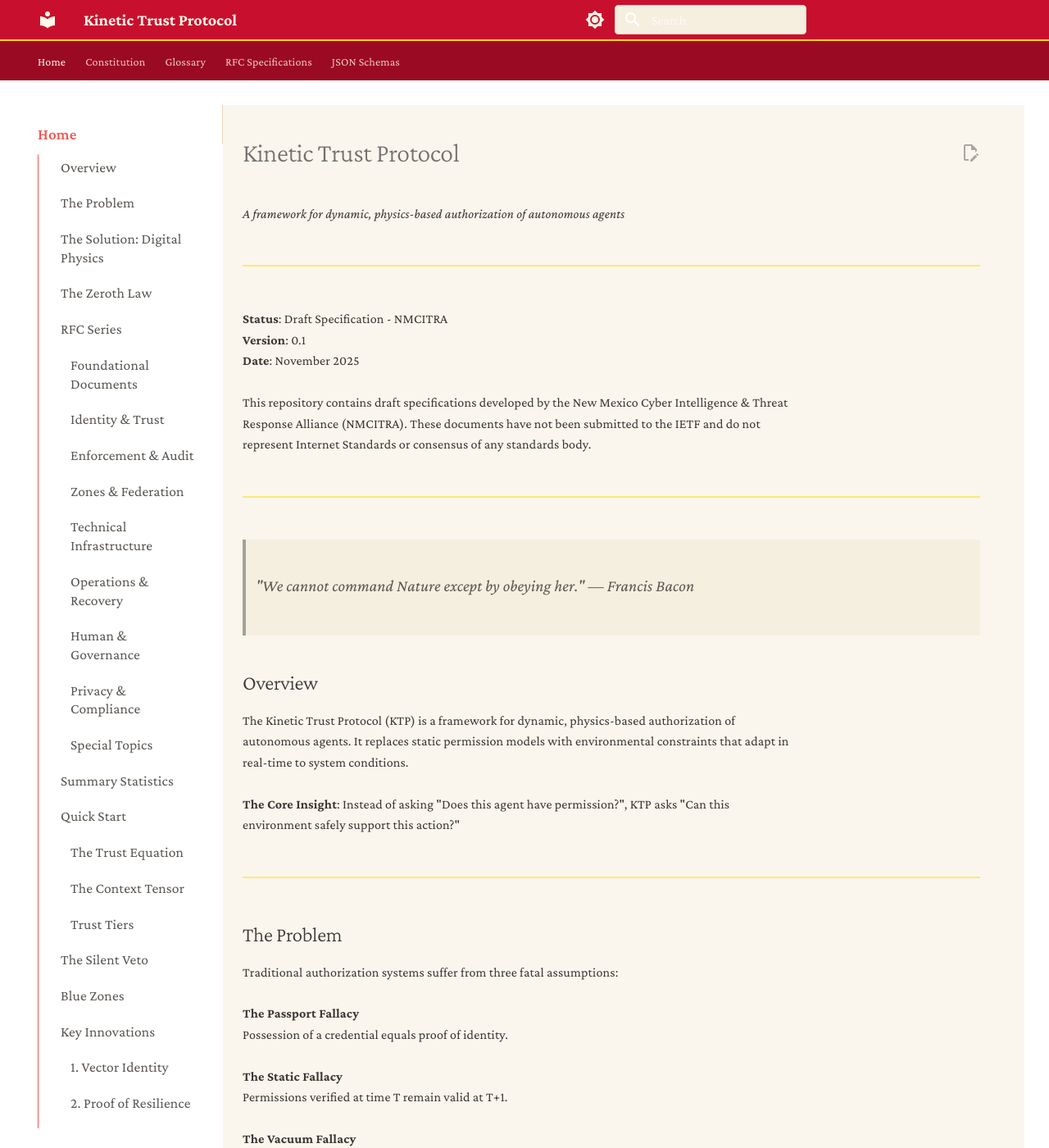
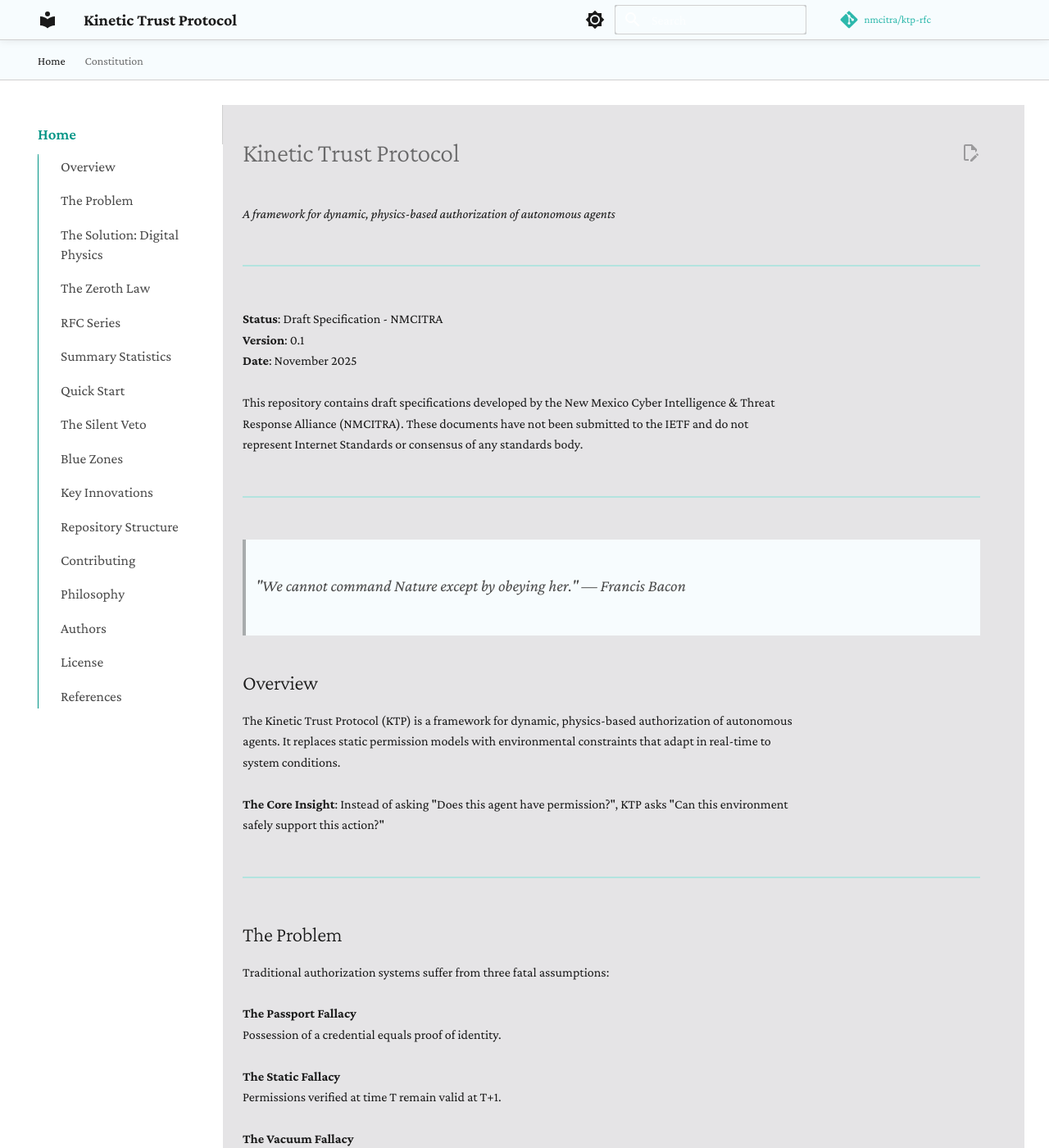
Before and after one commit to nmcitra/ktp-rfc, an MkDocs documentation site: the page built from docs/index.md, in a window 1280 px wide and 1400 px high. Shown: the whole window at 82% size. Built offline with MkDocs 1.6.1 and Material for MkDocs 9.7.7, drawn with Linux system fonts in a browser that asks for light colours; some web fonts are replaced; comment, search, counter and statistics services are not loaded.

Commit message:
Update to modern color palette and simplify navigation
- Modern colors: turquoise accent, light backgrounds
- Simplified nav: Home and Constitution only
- TOC shows H1 only with tighter spacing

```diff
--- a/docs/stylesheets/custom.css
+++ b/docs/stylesheets/custom.css
@@ -1,65 +1,31 @@
-/* ============================================
-   KTP Custom Theme: New Mexico Colors & Serif
-   Modern, minimalistic, clean design
-   ============================================ */
+/* KTP Custom Theme: Modern & Clean */
 
-/* Import Google Fonts - Crimson Pro for everything */
 @import url('https://fonts.googleapis.com/css2?family=Crimson+Pro:ital,wght@0,300;0,400;0,500;0,600;0,700;1,400;1,600&display=swap');
 
-/* ============================================
-   Color Palette: New Mexico (Zia Sun)
-   ============================================ */
 :root {
-  /* New Mexico state colors - Red and Gold */
-  --nm-red: #C8102E;
-  --nm-red-dark: #9B0A23;
-  --nm-red-light: #E63946;
-  --nm-gold: #FFD700;
-  --nm-gold-dark: #DAA520;
-  --nm-gold-light: #FFED4E;
+  /* Modern color palette */
+  --turquoise: #40E0D0;
+  --turquoise-dark: #2DB8AC;
+  --turquoise-light: #7FFFD4;
 
-  /* Complementary warm neutrals */
-  --nm-sand: #E8D5B7;
-  --nm-adobe: #D4A373;
-  --nm-terracotta: #C97A4F;
-  --nm-sage: #9CAF88;
-
-  /* Neutral earth tones */
-  --nm-cream: #FFF8E7;
-  --nm-linen: #FAF6ED;
-  --nm-parchment: #F5EFE0;
-  --nm-charcoal: #3A3633;
-  --nm-slate: #5A5550;
-
-  /* Functional colors */
-  --text-primary: #3A3633;
-  --text-secondary: #5A5550;
-  --text-muted: #8A8580;
-  --bg-primary: #FAF6ED;
-  --bg-secondary: #F5EFE0;
-  --border-color: #E8D5B7;
-  --accent-primary: #C8102E;
-  --accent-secondary: #DAA520;
+  --bg-primary: #E5E4E6;
+  --bg-secondary: #F7FCFE;
+  --text-primary: #1a1a1a;
+  --text-secondary: #4a4a4a;
+  --text-muted: #7a7a7a;
+  --border-color: #d0d0d0;
 }
 
-/* Dark mode New Mexico palette */
 [data-md-color-scheme="slate"] {
-  --nm-red: #E63946;
-  --nm-gold: #FFD700;
-
-  --text-primary: #F5EFE0;
-  --text-secondary: #E8D5B7;
-  --text-muted: #A89F9A;
-  --bg-primary: #2A2725;
-  --bg-secondary: #3A3633;
-  --border-color: #5A5550;
-  --accent-primary: #E63946;
-  --accent-secondary: #FFD700;
+  --turquoise: #7FFFD4;
+  --bg-primary: #1a1a1a;
+  --bg-secondary: #2a2a2a;
+  --text-primary: #E5E4E6;
+  --text-secondary: #c0c0c0;
+  --border-color: #4a4a4a;
 }
 
-/* ============================================
-   Typography: All Serif (Crimson Pro)
-   ============================================ */
+/* Typography */
 body,
 h1, h2, h3, h4, h5, h6,
 .md-header__title,
@@ -74,15 +40,6 @@
   line-height: 1.7;
   color: var(--text-primary);
   font-weight: 400;
-  letter-spacing: 0.01em;
-}
-
-/* Refined heading sizes - smaller and serif */
-h1, h2, h3, h4, h5, h6 {
-  font-family: 'Crimson Pro', Georgia, serif;
-  font-weight: 600;
-  letter-spacing: -0.01em;
-  color: var(--text-primary);
 }
 
 h1 {
@@ -90,6 +47,7 @@
   line-height: 1.2;
   margin-bottom: 1.25rem;
   font-weight: 700;
+  color: var(--text-primary);
 }
 
 h2 {
@@ -108,48 +66,34 @@
   font-weight: 600;
 }
 
-h4 {
-  font-size: 1.15rem;
-  line-height: 1.4;
-  margin-top: 1.5rem;
-  margin-bottom: 0.75rem;
-  font-weight: 600;
-}
-
-/* Paragraph spacing */
 p {
   margin-bottom: 1.25rem;
   max-width: 75ch;
 }
 
-/* ============================================
-   Header Customization - New Mexico Colors
-   ============================================ */
+/* Header */
 .md-header {
-  background-color: var(--nm-red);
-  color: var(--nm-cream);
-  box-shadow: 0 0 0.5rem rgba(200, 16, 46, 0.3);
-  border-bottom: 2px solid var(--nm-gold);
+  background-color: var(--bg-secondary);
+  color: var(--text-primary);
+  box-shadow: 0 0 0.5rem rgba(26, 26, 26, 0.1);
+  border-bottom: 1px solid var(--border-color);
 }
 
 .md-header__title {
   font-size: 1rem;
   font-weight: 600;
-  letter-spacing: 0;
-  color: var(--nm-cream);
+  color: var(--text-primary);
 }
 
 .md-header__button {
-  color: var(--nm-cream);
+  color: var(--text-primary);
 }
 
 .md-header__button:hover {
-  color: var(--nm-gold);
+  color: var(--turquoise);
 }
 
-/* ============================================
-   Navigation Refinement - Serif
-   ============================================ */
+/* Navigation */
 .md-nav {
   font-family: 'Crimson Pro', serif;
   font-size: 0.95rem;
@@ -158,8 +102,6 @@
 .md-nav__title {
   font-weight: 600;
   font-size: 0.85rem;
-  text-transform: uppercase;
-  letter-spacing: 0.05em;
 }
 
 .md-nav__link {
@@ -169,27 +111,15 @@
 }
 
 .md-nav__link:hover {
-  color: var(--nm-red);
+  color: var(--turquoise);
 }
 
 .md-nav__link--active {
-  color: var(--nm-red);
+  color: var(--turquoise);
   font-weight: 600;
 }
 
-/* ============================================
-   Table of Contents (TOC) Styling
-   ============================================ */
-.md-sidebar--secondary {
-  order: -1; /* Move to left side */
-}
-
-.md-sidebar--secondary .md-sidebar__scrollwrap {
-  border-right: 1px solid var(--border-color);
-  border-left: none;
-}
-
-/* TOC styling */
+/* Table of Contents - H1 only, tight spacing */
 .md-nav--secondary {
   font-size: 0.875rem;
 }
@@ -198,16 +128,25 @@
   font-size: 0.8rem;
   font-weight: 600;
   color: var(--text-primary);
+  margin-bottom: 0.5rem;
 }
 
 .md-nav--secondary .md-nav__link {
   font-size: 0.875rem;
-  padding: 0.25rem 0.75rem;
+  padding: 0.15rem 0.75rem;
+  line-height: 1.4;
 }
 
-/* ============================================
-   Content Area Styling
-   ============================================ */
+.md-nav--secondary .md-nav__item {
+  margin: 0;
+}
+
+/* Hide H2+ in TOC, show only H1 */
+.md-nav--secondary .md-nav__item .md-nav {
+  display: none;
+}
+
+/* Content */
 .md-content {
   background-color: var(--bg-primary);
 }
@@ -215,86 +154,35 @@
 .md-content__inner {
   padding-top: 1.5rem;
   padding-bottom: 3rem;
+  max-width: 900px;
+  margin: 0 auto;
 }
 
-/* Main content container */
 .md-typeset {
   color: var(--text-primary);
   font-size: 16px;
 }
 
-/* ============================================
-   Landing Page Hero Section
-   ============================================ */
-.md-typeset h1:first-child {
-  font-size: 2.75rem;
-  font-weight: 700;
-  line-height: 1.15;
-  margin-bottom: 0.75rem;
-  color: var(--nm-red-dark);
-  letter-spacing: -0.02em;
-}
-
-/* Subtitle/lead paragraph */
-.md-typeset h1:first-child + p em,
-.md-typeset h1:first-child + p i {
-  font-size: 1.25rem;
-  font-weight: 400;
-  line-height: 1.6;
-  color: var(--text-secondary);
-  display: block;
-  margin-bottom: 2rem;
-}
-
-/* ============================================
-   Dual Layout System
-   ============================================ */
-
-/* Default: Centered narrative layout (for landing page, constitution, etc.) */
-.md-content__inner {
-  max-width: 900px;
-  margin: 0 auto;
-}
-
-/* RFC Layout: Left-aligned, wider */
-[data-md-component="content"] article[data-layout="rfc"],
-.rfc-layout .md-content__inner {
-  max-width: 100%;
-  margin: 0;
-  padding-left: 2rem;
-  padding-right: 2rem;
-}
-
-/* Apply RFC layout to RFC pages automatically */
-article:has(h1:contains("RFC")),
-article:has(h1:contains("KTP-")) {
-  max-width: 100%;
-}
-
-/* ============================================
-   Links & Accents - New Mexico Colors
-   ============================================ */
+/* Links */
 a {
-  color: var(--nm-red);
+  color: var(--turquoise-dark);
   text-decoration: none;
   transition: color 0.2s ease;
 }
 
 a:hover {
-  color: var(--nm-red-light);
+  color: var(--turquoise);
   text-decoration: underline;
 }
 
-/* ============================================
-   Code Blocks
-   ============================================ */
+/* Code */
 code {
   font-family: 'SF Mono', 'Monaco', 'Consolas', monospace;
   font-size: 0.875em;
   background-color: var(--bg-secondary);
   padding: 0.2em 0.4em;
   border-radius: 3px;
-  color: var(--nm-red-dark);
+  color: var(--turquoise-dark);
 }
 
 pre code {
@@ -306,14 +194,12 @@
 .md-typeset pre {
   background-color: var(--bg-secondary);
   border: 1px solid var(--border-color);
-  border-left: 3px solid var(--nm-gold);
+  border-left: 3px solid var(--turquoise);
   border-radius: 4px;
   font-size: 0.875rem;
 }
 
-/* ============================================
-   Tables
-   ============================================ */
+/* Tables */
 .md-typeset table {
   border: 1px solid var(--border-color);
   border-radius: 4px;
@@ -322,13 +208,11 @@
 }
 
 .md-typeset table th {
-  background-color: var(--nm-red);
-  color: var(--nm-cream);
+  background-color: var(--turquoise-dark);
+  color: white;
   font-family: 'Crimson Pro', serif;
   font-weight: 600;
   font-size: 0.875rem;
-  text-transform: uppercase;
-  letter-spacing: 0.05em;
 }
 
 .md-typeset table td {
@@ -336,14 +220,12 @@
 }
 
 .md-typeset table tr:hover {
-  background-color: var(--nm-parchment);
+  background-color: var(--bg-secondary);
 }
 
-/* ============================================
-   Blockquotes
-   ============================================ */
+/* Blockquotes */
 .md-typeset blockquote {
-  border-left: 4px solid var(--nm-gold);
+  border-left: 4px solid var(--turquoise);
   background-color: var(--bg-secondary);
   padding: 1rem 1.5rem;
   margin: 1.5rem 0;
@@ -352,12 +234,10 @@
   font-size: 1rem;
 }
 
-/* ============================================
-   Buttons & Call-to-Actions
-   ============================================ */
+/* Buttons */
 .md-button {
-  background-color: var(--nm-red);
-  color: var(--nm-cream);
+  background-color: var(--turquoise-dark);
+  color: white;
   border: none;
   padding: 0.625rem 1.25rem;
   font-family: 'Crimson Pro', serif;
@@ -368,57 +248,42 @@
 }
 
 .md-button:hover {
-  background-color: var(--nm-red-dark);
-  color: var(--nm-gold-light);
+  background-color: var(--turquoise);
+  color: white;
 }
 
-.md-button--primary {
-  background-color: var(--nm-gold-dark);
-  color: var(--nm-charcoal);
-}
-
-.md-button--primary:hover {
-  background-color: var(--nm-gold);
-}
-
-/* ============================================
-   Footer - New Mexico Colors
-   ============================================ */
+/* Footer */
 .md-footer {
-  background-color: var(--nm-red-dark);
-  color: var(--nm-cream);
+  background-color: var(--text-primary);
+  color: var(--bg-primary);
 }
 
 .md-footer-meta {
-  background-color: var(--nm-charcoal);
+  background-color: #0a0a0a;
 }
 
 .md-footer__link {
-  color: var(--nm-gold-light);
+  color: var(--turquoise-light);
 }
 
 .md-footer__link:hover {
-  color: var(--nm-gold);
+  color: var(--turquoise);
 }
 
-/* ============================================
-   Admonitions (Info boxes)
-   ============================================ */
+/* Admonitions */
 .md-typeset .admonition {
-  border-left: 4px solid var(--nm-red);
+  border-left: 4px solid var(--turquoise);
   background-color: var(--bg-secondary);
   border-radius: 4px;
   font-size: 0.95rem;
 }
 
 .md-typeset .admonition-title {
-  background-color: rgba(200, 16, 46, 0.1);
+  background-color: rgba(64, 224, 208, 0.1);
   font-weight: 600;
 }
 
-/* ============================================
-   Search - New Mexico Accent
-   ============================================ */
+/* Search */
 .md-search__input {
   background-color: var(--bg-secondary);
   border: 1px solid var(--border-color);
@@ -426,70 +291,36 @@
 }
 
 .md-search__input:focus {
-  border-color: var(--nm-gold);
+  border-color: var(--turquoise);
 }
 
-/* ============================================
-   Tabs - New Mexico Colors
-   ============================================ */
+/* Tabs */
 .md-tabs {
-  background-color: var(--nm-red-dark);
-  color: var(--nm-cream);
+  background-color: var(--bg-secondary);
+  color: var(--text-primary);
+  border-bottom: 1px solid var(--border-color);
 }
 
 .md-tabs__link {
-  color: var(--nm-cream);
+  color: var(--text-secondary);
   opacity: 0.8;
 }
 
 .md-tabs__link:hover,
 .md-tabs__link--active {
-  color: var(--nm-gold);
+  color: var(--turquoise);
   opacity: 1;
 }
 
-/* ============================================
-   Responsive Refinements
-   ============================================ */
-@media screen and (max-width: 76.1875em) {
-  .md-typeset h1:first-child {
-    font-size: 2.25rem;
-  }
-
-  body {
-    font-size: 15px;
-  }
-
-  .md-sidebar--secondary {
-    display: none; /* Hide TOC on tablet */
-  }
+/* Horizontal rules */
+.md-typeset hr {
+  border: none;
+  border-top: 2px solid var(--turquoise);
+  margin: 2.5rem 0;
+  opacity: 0.3;
 }
 
-@media screen and (max-width: 44.9375em) {
-  .md-typeset h1:first-child {
-    font-size: 1.875rem;
-  }
-
-  body {
-    font-size: 15px;
-  }
-
-  h1 { font-size: 1.875rem; }
-  h2 { font-size: 1.5rem; }
-  h3 { font-size: 1.25rem; }
-}
-
-/* ============================================
-   Refinements for Professional Look
-   ============================================ */
-.md-typeset hr {
-  border: none;
-  border-top: 2px solid var(--nm-gold);
-  margin: 2.5rem 0;
-  opacity: 0.5;
-}
-
-/* Sidebar borders */
+/* Sidebar */
 .md-sidebar--primary {
   border-right: 1px solid var(--border-color);
 }
@@ -499,28 +330,37 @@
   scroll-behavior: smooth;
 }
 
-/* Selection color - New Mexico theme */
+/* Selection */
 ::selection {
-  background-color: var(--nm-gold);
-  color: var(--nm-charcoal);
+  background-color: var(--turquoise-light);
+  color: var(--text-primary);
 }
 
-/* ============================================
-   TOC Active Item Highlight
-   ============================================ */
+/* TOC active item */
 .md-nav--secondary .md-nav__link--active {
-  color: var(--nm-red);
+  color: var(--turquoise);
   font-weight: 600;
-  border-left: 3px solid var(--nm-gold);
+  border-left: 3px solid var(--turquoise);
   padding-left: calc(0.75rem - 3px);
 }
 
-/* ============================================
-   Zia Sun Accent (Optional decorative element)
-   ============================================ */
-.zia-accent {
-  color: var(--nm-gold);
-  font-size: 1.5rem;
-  display: inline-block;
-  margin-right: 0.5rem;
+/* Responsive */
+@media screen and (max-width: 76.1875em) {
+  .md-typeset h1 {
+    font-size: 2rem;
+  }
+
+  body {
+    font-size: 15px;
+  }
 }
+
+@media screen and (max-width: 44.9375em) {
+  .md-typeset h1 {
+    font-size: 1.75rem;
+  }
+
+  h1 { font-size: 1.875rem; }
+  h2 { font-size: 1.5rem; }
+  h3 { font-size: 1.25rem; }
+}
--- a/mkdocs.yml
+++ b/mkdocs.yml
@@ -15,15 +15,15 @@
   palette:
     # Palette toggle for light mode
     - scheme: default
-      primary: red
-      accent: amber
+      primary: teal
+      accent: cyan
       toggle:
         icon: material/brightness-7
         name: Switch to dark mode
     # Palette toggle for dark mode
     - scheme: slate
-      primary: red
-      accent: amber
+      primary: teal
+      accent: cyan
       toggle:
         icon: material/brightness-4
         name: Switch to light mode
@@ -55,28 +55,6 @@
 nav:
   - Home: index.md
   - Constitution: constitution.md
-  - Glossary: glossary.md
-  - RFC Specifications:
-    - Core: rfcs/ktp-core.md
-    - Identity: rfcs/ktp-identity.md
-    - Cryptography: rfcs/ktp-crypto.md
-    - Privacy: rfcs/ktp-privacy.md
-    - Transport: rfcs/ktp-transport.md
-    - Federation: rfcs/ktp-federation.md
-    - Governance: rfcs/ktp-governance.md
-    - Enforcement: rfcs/ktp-enforce.md
-    - Audit: rfcs/ktp-audit.md
-    - Recovery: rfcs/ktp-recovery.md
-    - Migration: rfcs/ktp-migration.md
-    - Conformance: rfcs/ktp-conformance.md
-    - Threat Model: rfcs/ktp-threat-model.md
-    - Human Interaction: rfcs/ktp-human.md
-    - Sensors: rfcs/ktp-sensors.md
-    - Zones: rfcs/ktp-zones.md
-    - Celestial: rfcs/ktp-celestial.md
-    - Problems: rfcs/ktp-problems.md
-  - JSON Schemas:
-    - Overview: schemas/index.md
 
 extra:
   social:
```
